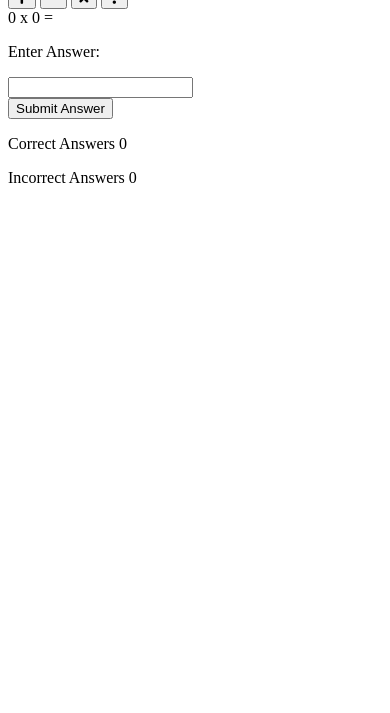
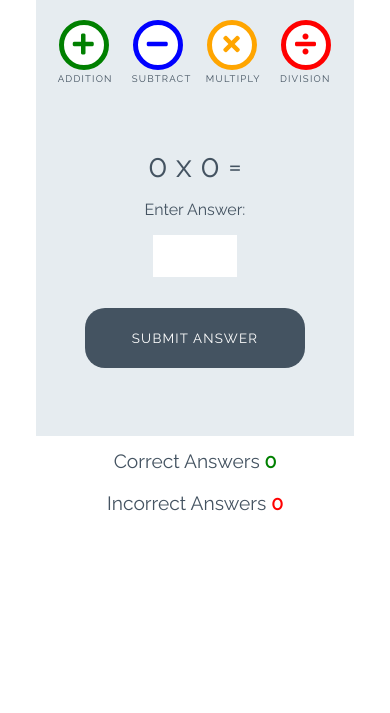
Before and after one commit to iurjoh/Love-Maths-Walkthrough-Project, a plain HTML site: page index.html in a window 390 px wide. Shown: the part 131-844 px from the top of the page. Drawn offline with Linux system fonts and the light colour scheme.

Commit message:
Add styles for game

```diff
--- a/assets/css/style.css
+++ b/assets/css/style.css
@@ -0,0 +1,252 @@
+/* --------- Global style */
+
+body {
+    background-color: white;
+    font-family: "Raleway", sans-serif;
+    color: #445361;
+    text-align: center;
+}
+
+/* --------- Heading */
+
+.heading {
+    text-align: center;
+    font-size: 2.5rem;
+}
+
+.logo {
+    height: 40px;
+    padding-right: 5px;
+}
+
+/* --------- Game layout */
+
+.game-area {
+    background-color: #E6ECF0;
+    box-sizing: border-box;
+    width: 85%;
+    height: 65vh;
+    max-height: 450px;
+    max-width: 830px;
+    margin-left: auto;
+    margin-right: auto;
+    padding: 1%;
+}
+
+.question-area {
+    width: 50%;
+    font-size: 2rem;
+    margin: auto;
+    padding: 50px 0;
+}
+
+.question-area span {
+    padding: 0 15px;
+}
+
+.score-area {
+    margin: 5px auto;
+    width: 60%;
+    font-size: 1.2rem;
+}
+
+.controls-area {
+    width: 85%;
+    margin: 30px auto;
+}
+
+#score {
+    color: green;
+    font-weight: bold;
+}
+
+#incorrect {
+    color: red;
+    font-weight: bold;
+}
+
+.answer-message {
+    display: none;
+    font-size: 1rem;
+}
+
+#answer-box {
+    border: none;
+    color: #445361;
+    display: inline-block;
+    height: 40px;
+    width: 80px;
+    font-size: 1.2rem;
+}
+
+.scores {
+    display: inline-block;
+    padding: 25px;
+}
+
+/* --------- Buttons */
+
+.btn {
+    width: 220px;
+    height: 60px;
+    font-family: "Raleway", sans-serif;
+    text-transform: uppercase;
+    letter-spacing: 1.2px;
+    color: white;
+}
+
+.btn:focus {
+    outline: none;
+}
+
+.btn--big {
+    padding-top: 10px;
+    border-radius: 50%;
+    background-color: white;
+    border: 10px solid;
+    width: 100px;
+    height: 100px;
+    font-size: 3.2rem;
+    margin: 0 30px;
+    transition: all 0.5s;
+}
+
+.btn--big::after{
+    content: attr(data-type);
+    font-size: 1rem;
+    color: #445361;
+    position: relative;
+    left: -0.5em;
+}
+
+.btn--blue {
+    border-color: blue;
+    color: blue;
+}
+
+.btn--blue:active,
+.btn--blue:hover {
+    background-color: darkblue;
+    color: white;
+}
+
+.btn--orange {
+    border-color: orange;
+    color: orange;
+}
+
+.btn--orange:active,
+.btn--orange:hover {
+    background-color: darkorange;
+    color: white;
+}
+
+.btn--red {
+    border-color: red;
+    color: red;
+}
+
+.btn--red:active,
+.btn--red:hover {
+    background-color: darkred;
+    color: white;
+}
+
+.btn--green {
+    border-color: green;
+    color: green;
+}
+
+.btn--green:active,
+.btn--green:hover {
+    background-color: darkgreen;
+    color: white;
+}
+
+.btn--gray {
+    margin-top: 25px;
+    background-color: #445361;
+    border: 1px transparent;
+    border-radius: 20px;
+}
+
+.btn--gray:active,
+.btn--gray:hover {
+    background-color: #0d1013;
+}
+
+/* --------- Media queries */
+
+@media (max-width: 414px) {
+    .controls-area {
+        width: 100%;
+    }
+
+    .btn--big {
+        margin: 0 10px;
+        padding: 5px;
+        border: 5px solid;
+        width: 50px;
+        height: 50px;
+        font-size: 1.5rem;
+    }
+
+    .btn--big::after {
+        font-size: 0.6rem;
+        left: -0.7rem;
+    }
+
+    .question-area {
+        padding: 10% 0;
+        width: 100%;
+    }
+
+    .question-area span {
+        padding: 0;
+    }
+
+    .answer-message {
+        display: block;
+    }
+
+    #answer-box {
+        display: block;
+        margin: 0 auto;
+    }
+    .btn--gray {
+        margin-top: 0;
+    }
+
+    .score-area {
+        width: 100%;
+    }
+
+    .scores {
+        margin: 0.5em auto;
+        display: block;
+        padding: 5px;
+    }
+
+    .heading {
+        font-size: 2rem;
+    }
+}
+
+@media (max-width: 320px) {
+    .game-area {
+        height: 70vh;
+    }
+
+    .controls-area {
+        width: 75%;
+        margin: 10px auto;
+    }
+
+    .btn--big {
+        margin: 10px 10px;
+    }
+    .question-area {
+        padding: 10px 0;
+    }
+
+}
--- a/index.html
+++ b/index.html
@@ -12,20 +12,22 @@
     <title>Document</title>
 </head>
 <body>
-    <h1 class="heading"></h1>
+    <h1 class="heading">
         <img class="logo" src="assets/images/logo.png" alt="logo"> Love Maths
+    </h1>
+
     <div class="game-area">
         <div class="controls-area">
-            <button class="btn btn--big btn--green">
+            <button data-type="addition" class="btn btn--big btn--green">
                 <i class="fas fa-plus"></i>
             </button>
-            <button class="btn btn--big btn--blue">
+            <button data-type="subtract" class="btn btn--big btn--blue">
                 <i class="fas fa-minus"></i>
             </button>
-            <button class="btn btn--big btn--orange">
+            <button data-type="multiply" class="btn btn--big btn--orange">
                 <i class="fas fa-times"></i>
             </button>
-            <button class="btn btn--big btn--red">
+            <button data-type="division" class="btn btn--big btn--red">
                 <i class="fas fa-divide"></i>
             </button>
         </div>
@@ -37,7 +39,7 @@
             <p class="answer-message">Enter Answer:</p>
             <input id="answer-box" type="number">
         </div>
-        <button class="btn btn--gray">Submit Answer</button>
+        <button data-type="submit" class="btn btn--gray">Submit Answer</button>
     </div>
 
     <div class="score-area">
```
